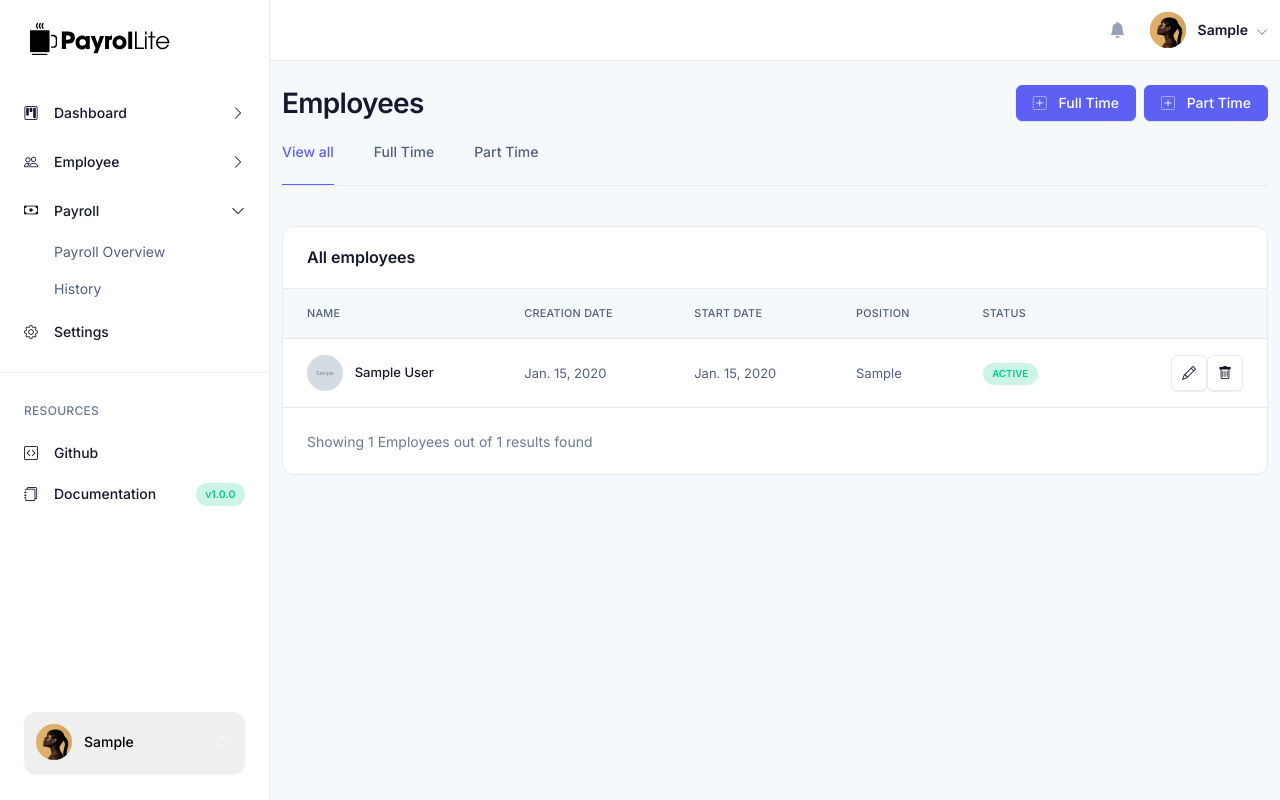
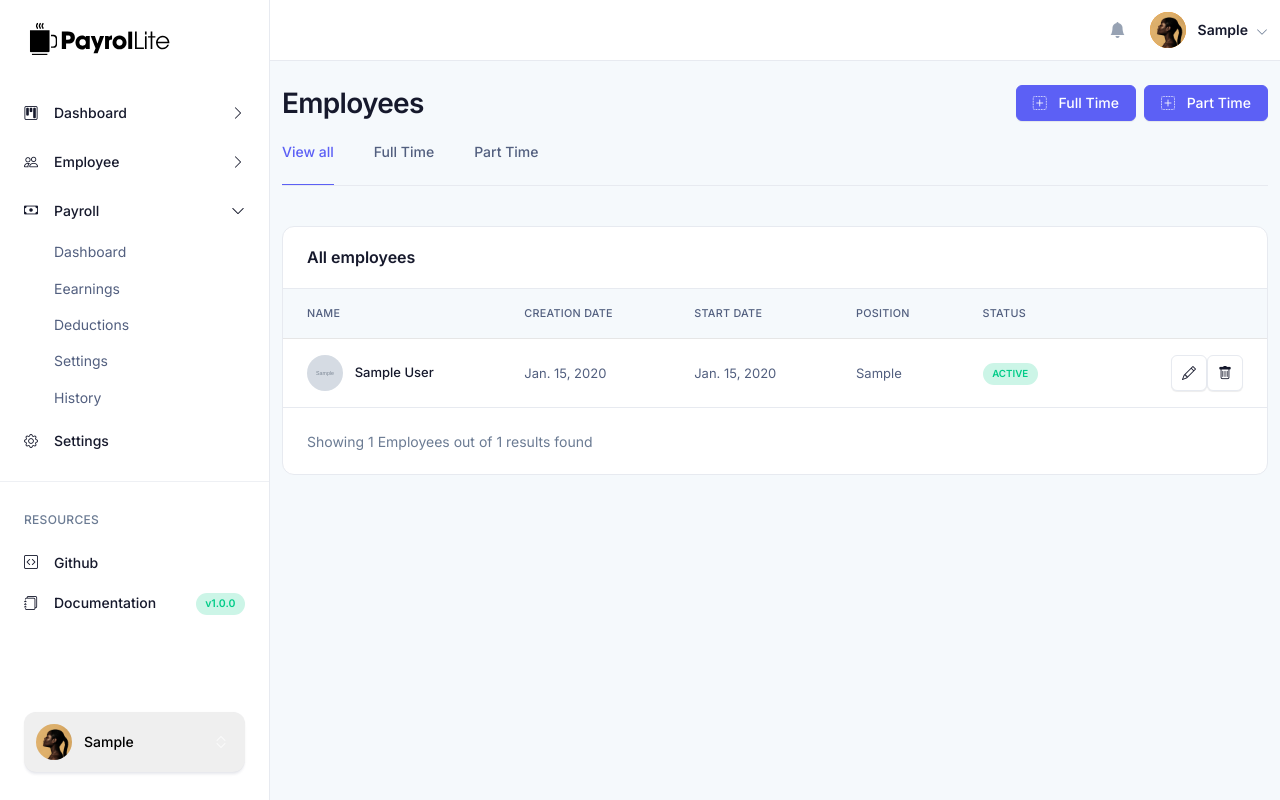
Before and after one commit to gydox/django-payroll, a Django app: page /employee/ in a window 1280 px wide, after a click on "Payroll". Run offline with Django 4.2, Linux system fonts and the light colour scheme; a user stored in the database is signed in; tables that the repository leaves empty hold one stand-in row (values such as "Sample post"); grey boxes marked "Sample" are stand-in pictures; parts of the project's set-up code (start-up, migrations or seed data) failed here and were passed over; some libraries are stand-ins or nearby versions.

Commit message:
add payroll navigation pages and update navigation name

```diff
--- a/app/main/templates/main/nav.html
+++ b/app/main/templates/main/nav.html
@@ -138,7 +138,22 @@
                   <ul class="nav nav-sm flex-column">
                     <li class="nav-item">
                       <a href="#" class="nav-link"
-                        >Payroll Overview</a
+                        >Dashboard</a
+                      >
+                    </li>
+                    <li class="nav-item">
+                      <a href="#" class="nav-link"
+                        >Eearnings</a
+                      >
+                    </li>
+                    <li class="nav-item">
+                      <a href="#" class="nav-link"
+                        >Deductions</a
+                      >
+                    </li>
+                    <li class="nav-item">
+                      <a href="#" class="nav-link"
+                        >Settings</a
                       >
                     </li>
                     <li class="nav-item">
--- a/app/payroll/models.py
+++ b/app/payroll/models.py
@@ -43,8 +43,6 @@ class PayrollItem(models.Model):
     payroll = models.ForeignKey(Payroll, on_delete=models.CASCADE, related_name='salary_information')
     employee = models.ForeignKey(settings.AUTH_USER_MODEL, on_delete=models.CASCADE)
     amount = models.DecimalField(max_digits=10, decimal_places=2)
-    # Add more fields as needed
-
 
     def __str__(self):
         return f"Salary information for {self.employee} in {self.payroll.get_month_display()} {self.payroll.year}"
```
